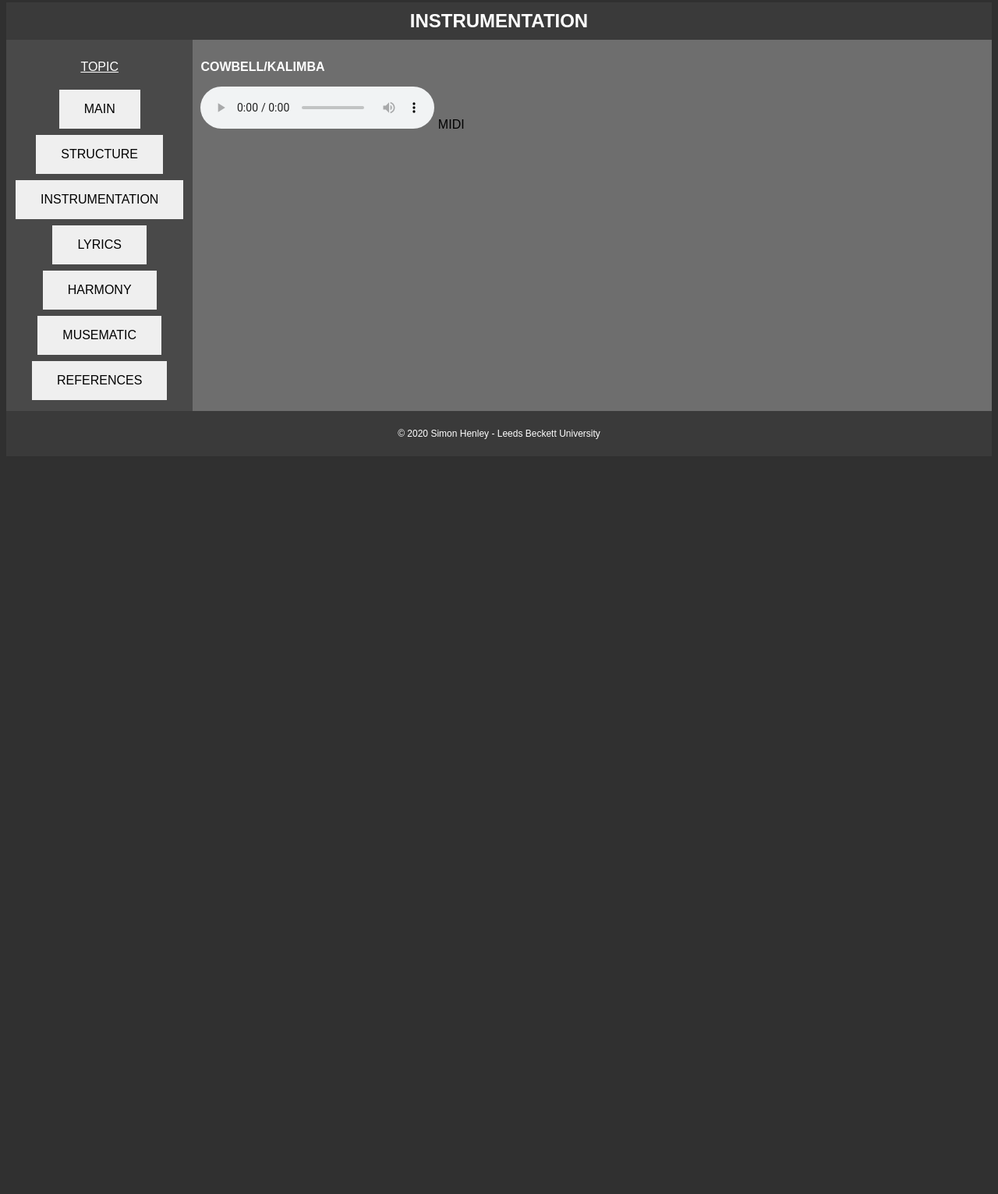
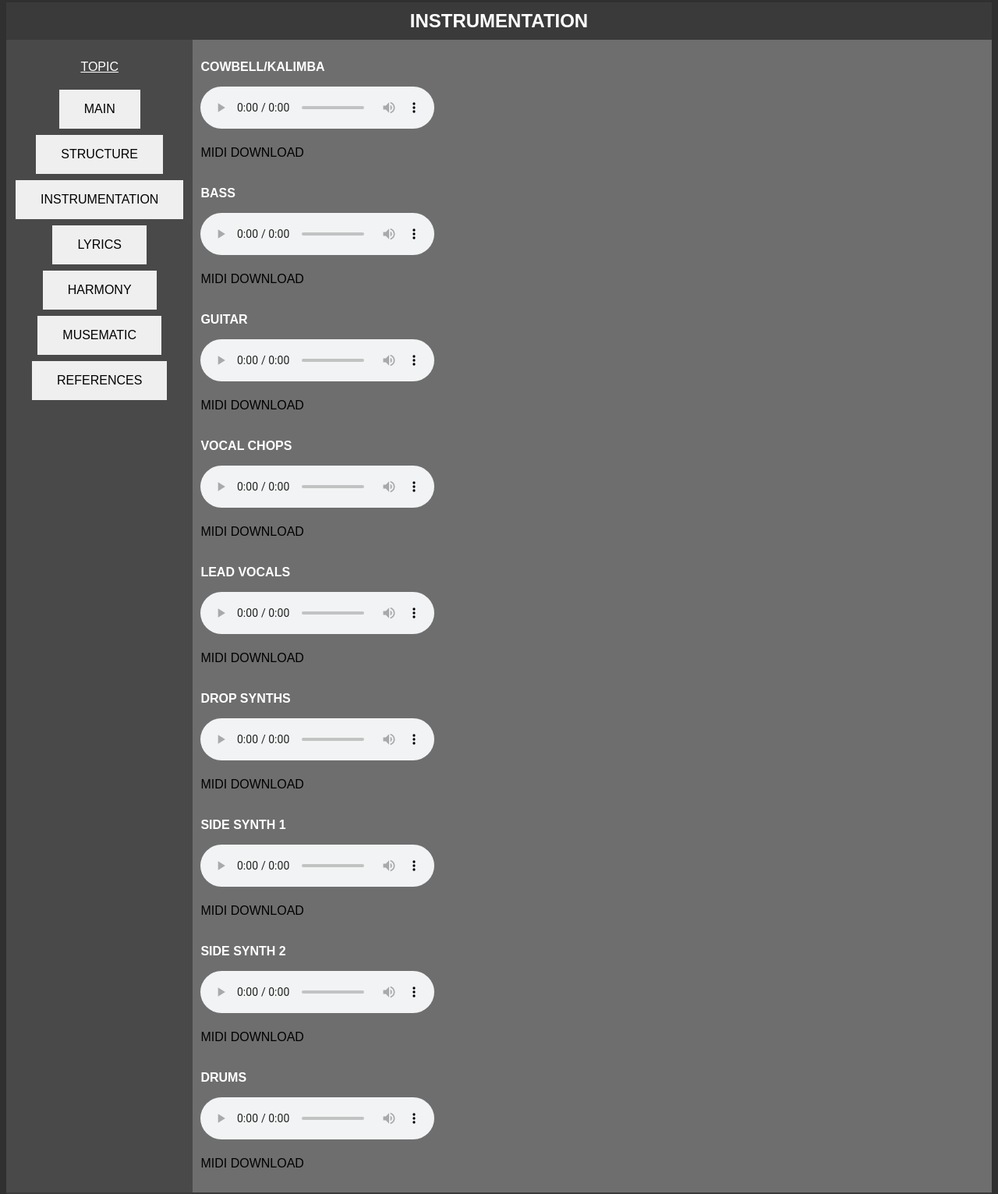
Before and after one commit to simonhenley/simonhenley.github.io, a plain HTML site: page instrumentation.html in a window 1280 px wide. Shown: the part 5-1536 px from the top of the page at 78% size. Before the commit the page ends 800 px from the top, so only its background shows below. Drawn offline with Linux system fonts and the light colour scheme.

Commit message:
Add files via upload

```diff
--- a/instrumentation.html
+++ b/instrumentation.html
@@ -26,7 +26,107 @@
                     <code>audio</code> element.
 
                 </audio>
-                <a href="/instrumentation/midi/COWBELL.mid" download>MIDI</a>
+                <br>
+                <br>
+                <a href="/instrumentation/midi/COWBELL.mid" download>MIDI DOWNLOAD</a>
+                <br>
+                <br>
+                <p style="font-weight: bold;">BASS</p>
+                <audio controls src="/instrumentation/audio/BASS.mp3">
+
+                    Your browser does not support the
+                    <code>audio</code> element.
+
+                </audio>
+                <br>
+                <br>
+                <a href="/instrumentation/midi/BASS.mid" download>MIDI DOWNLOAD</a>
+                <br>
+                <br>
+                <p style="font-weight: bold;">GUITAR</p>
+                <audio controls src="/instrumentation/audio/GUITAR.mp3">
+
+                    Your browser does not support the
+                    <code>audio</code> element.
+
+                </audio>
+                <br>
+                <br>
+                <a href="/instrumentation/midi/GUITAR.mid" download>MIDI DOWNLOAD</a>
+                <br>
+                <br>
+                <p style="font-weight: bold;">VOCAL CHOPS</p>
+                <audio controls src="/instrumentation/audio/VOXCHOP.mp3">
+
+                    Your browser does not support the
+                    <code>audio</code> element.
+
+                </audio>
+                <br>
+                <br>
+                <a href="/instrumentation/midi/VOXCHOP.mid" download>MIDI DOWNLOAD</a>
+                <br>
+                <br>
+                <p style="font-weight: bold;">LEAD VOCALS</p>
+                <audio controls src="/instrumentation/audio/VOX.mp3">
+
+                    Your browser does not support the
+                    <code>audio</code> element.
+
+                </audio>
+                <br>
+                <br>
+                <a href="/instrumentation/midi/VOX.mid" download>MIDI DOWNLOAD</a>
+                <br>
+                <br>
+                <p style="font-weight: bold;">DROP SYNTHS</p>
+                <audio controls src="/instrumentation/audio/LEAD.mp3">
+
+                    Your browser does not support the
+                    <code>audio</code> element.
+
+                </audio>
+                <br>
+                <br>
+                <a href="/instrumentation/midi/LEAD.mid" download>MIDI DOWNLOAD</a>
+                <br>
+                <br>
+                <p style="font-weight: bold;">SIDE SYNTH 1</p>
+                <audio controls src="/instrumentation/audio/SIDE1.mp3">
+
+                    Your browser does not support the
+                    <code>audio</code> element.
+
+                </audio>
+                <br>
+                <br>
+                <a href="/instrumentation/midi/SIDE1.mid" download>MIDI DOWNLOAD</a>
+                <br>
+                <br>
+                <p style="font-weight: bold;">SIDE SYNTH 2</p>
+                <audio controls src="/instrumentation/audio/SIDE2.mp3">
+
+                    Your browser does not support the
+                    <code>audio</code> element.
+
+                </audio>
+                <br>
+                <br>
+                <a href="/instrumentation/midi/SIDE2.mid" download>MIDI DOWNLOAD</a>
+                <br>
+                <br>
+                <p style="font-weight: bold;">DRUMS</p>
+                <audio controls src="/instrumentation/audio/DRUMS.mp3">
+
+                    Your browser does not support the
+                    <code>audio</code> element.
+
+                </audio>
+                <br>
+                <br>
+                <a href="/instrumentation/midi/DRUMS.mid" download>MIDI DOWNLOAD</a>
+                <br>
+                <br>
             </article>
             <aside class="aside aside-1">
                 <p style="text-decoration: underline;">TOPIC</p>
--- a/style.css
+++ b/style.css
@@ -82,6 +82,6 @@ a {
 }
 
 .fit {
-  max-width: 99%;
-  max-height: 99%;
+  max-width: 90%;
+  max-height: 90%;
 }
```
